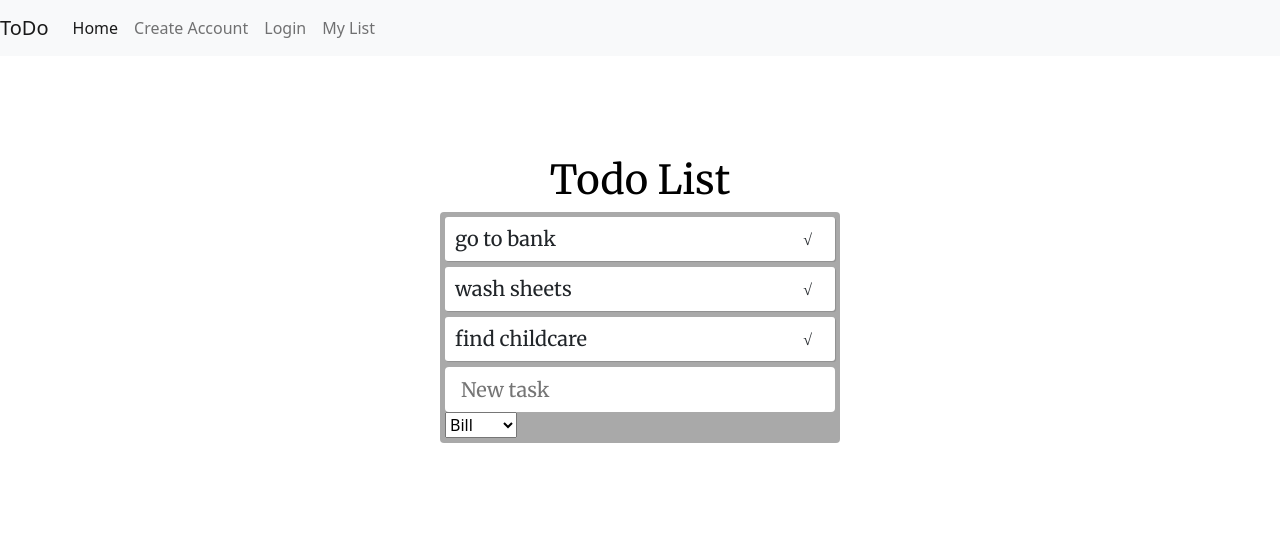
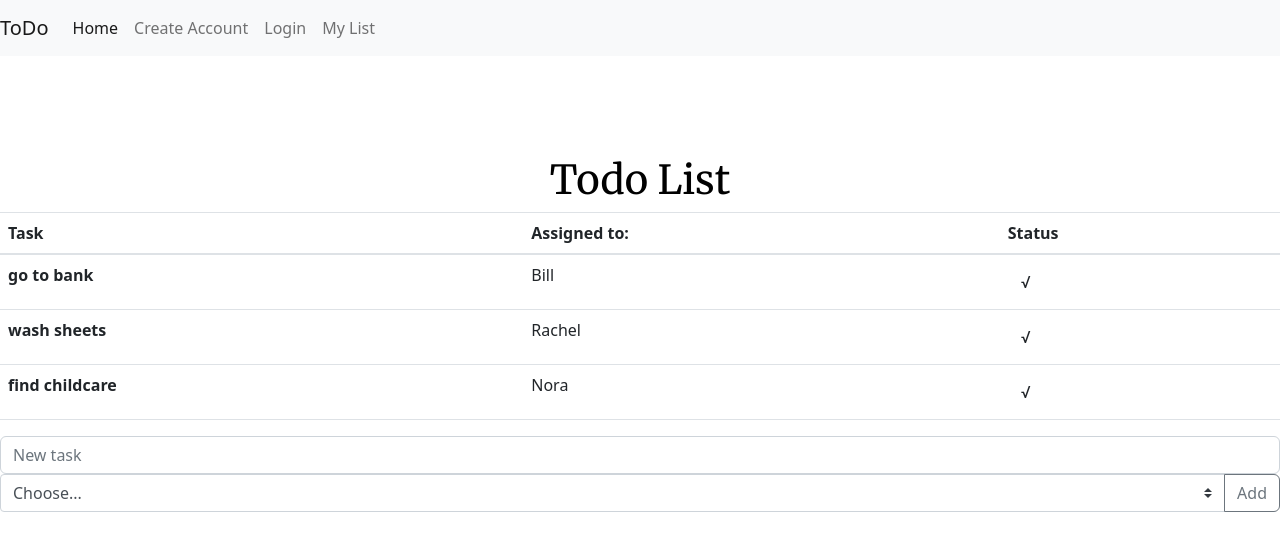
Before and after one commit to rweisberger/family-todo-list, a React (Create React App) app: page /#/myList in a window 1280 px wide. Shown: the top 550 px of the page. Built offline with nearby package versions, Linux system fonts and the light colour scheme.

Commit message:
adding bootstrap to TodoForm and changing passing new task as an object back to parent

```diff
--- a/public/index.html
+++ b/public/index.html
@@ -9,12 +9,12 @@
       name="description"
       content="Web site created using create-react-app"
     />
-    <link rel="apple-touch-icon" href="%PUBLIC_URL%/logo192.png" />
+    <!-- <link rel="apple-touch-icon" href="%PUBLIC_URL%/logo192.png" /> -->
     <!--
       manifest.json provides metadata used when your web app is installed on a
       user's mobile device or desktop. See https://developers.google.com/web/fundamentals/web-app-manifest/
     -->
-    <link rel="manifest" href="%PUBLIC_URL%/manifest.json" />
+    <!-- <link rel="manifest" href="%PUBLIC_URL%/manifest.json" /> -->
     <!--
       Notice the use of %PUBLIC_URL% in the tags above.
       It will be replaced with the URL of the `public` folder during the build.
--- a/src/components/MyList.js
+++ b/src/components/MyList.js
@@ -9,11 +9,22 @@ function Todo({todo, index, remove}) {
     function handle(){
         remove(index);
     }
-    return <div className="todo" onClick={handle}>{todo.task}
-        <div>
-            <button className="btn" onClick={() => remove(index)}>√</button>
-        </div>
-      </div>
+    return (
+
+            <tr>
+            <th scope="row" onClick={handle}>{todo.task} </th>
+            <td>{todo.assignedTo}</td>
+            <td><button className="btn" onClick={() => remove(index)}>√</button></td>
+            </tr>
+
+    )
+
+
+    // <div className="todo" onClick={handle}>{todo.task}
+    //     <div>
+    //         <button className="btn" onClick={() => remove(index)}>√</button>
+    //     </div>
+    //   </div>
   }
 
   function MyList() {
@@ -34,8 +45,9 @@ function Todo({todo, index, remove}) {
             isCompleted: false,
         },
     ]);
-    const addTodo = task => {
-        const newTodos = [...todos, {task:task, isCompleted: false}];
+    const addTodo = (newTask) => {
+        console.log(newTask)
+        const newTodos = [...todos, newTask];
         setTodos(newTodos);  // set todos to new todo list with added value
         console.log(newTodos);
     }
@@ -46,13 +58,24 @@ function Todo({todo, index, remove}) {
         setTodos(currentList)
     }
     return (
-    <div className="box">
+    <div className="">
     <h1>Todo List</h1>
-        <div className="todo-list">
+        {/* <div className="todo-list"> */}
+        <table className="table">
+        <thead>
+            <tr>
+            <th scope="col">Task</th>
+            <th scope="col">Assigned to:</th>
+            <th scope="col">Status</th>
+            </tr>
+        </thead>
+        <tbody>
             {todos.map((todo,i) => <Todo index={i} key={i} todo={todo} remove={removeTodo}/>)}
             {/* this form allows the user to add an input */}
-            <TodoForm addTodo={addTodo}/>
-        </div>
+        </tbody>
+        </table>
+        <TodoForm addTodo={addTodo}/>
+        {/* </div> */}
     </div>
     )
   }
--- a/src/components/TodoForm.js
+++ b/src/components/TodoForm.js
@@ -1,32 +1,45 @@
+import React from "react";
 import { useState } from "react";
 
 function TodoForm({addTodo}){
-    const [value, setValue] = useState('');
+    const [task, setTask] = useState('');
+    const [assignedTo, setAssignedTo] = useState('');
 
-    const handleSubmit = e => {
-        e.preventDefault(); // the default is to reload the page
-        if(!value) return; // check for existing input value
-        addTodo(value);
-        setValue(''); //setting the value back to empty
+    const createTodo = (e) => {
+        if(!task || !assignedTo) {
+            return;
+        } else {
+            e.preventDefault();
+            console.log({task: task, assignedTo: assignedTo, isCompleted: false});
+            let newTask = {task: task, assignedTo: assignedTo, isCompleted: false};
+            addTodo(newTask);
+            setTask(''); //setting the value back to empty
+            setAssignedTo('');
+        }
     }
 
-return(
-<form onSubmit={handleSubmit}>
-    <input
-        type="text"
-        className="input"
-        value={value}
-        placeholder="New task"
-        onChange={e => setValue(e.target.value)}
-        />
-        <select id="cars" name="cars">
-            <option value="bill">Bill</option>
-            <option value="saab">Rachel</option>
-            <option value="fiat">Nora</option>
-            <option value="audi">Victor</option>
-      </select>
 
-</form>
-)
-}
+    return (
+            <form>
+                <div className="form-group">
+                    <input
+                        type="text"
+                        className="form-control"
+                        value={task}
+                        placeholder="New task"
+                        onChange={e => setTask(e.currentTarget.value)}
+                        />
+                    <div className="input-group">
+                        <select className="custom-select" id="inputGroupSelect04" value={assignedTo} onChange={e=> setAssignedTo(e.currentTarget.value)}>
+                            <option value="">Choose...</option>
+                            <option value="Bill">Bill</option>
+                            <option value="Rachel">Rachel</option>
+                        </select>
+                        <div className="input-group-append">
+                            <button type="submit" className="btn btn-outline-secondary" onClick={e=> createTodo(e)}>Add</button>
+                        </div>
+                    </div>
+                </div>
+            </form>)
+};
 export default TodoForm;
```
